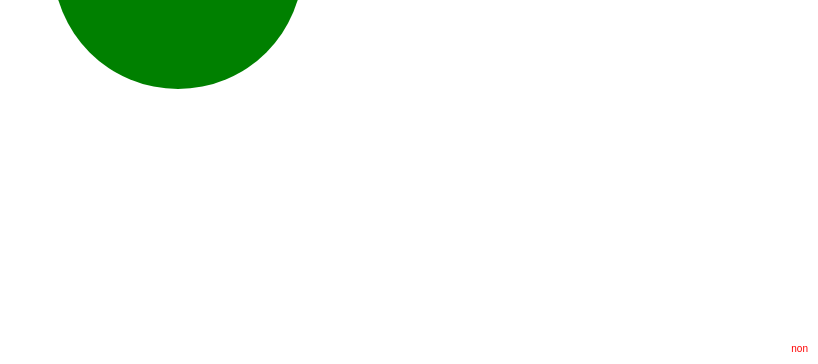
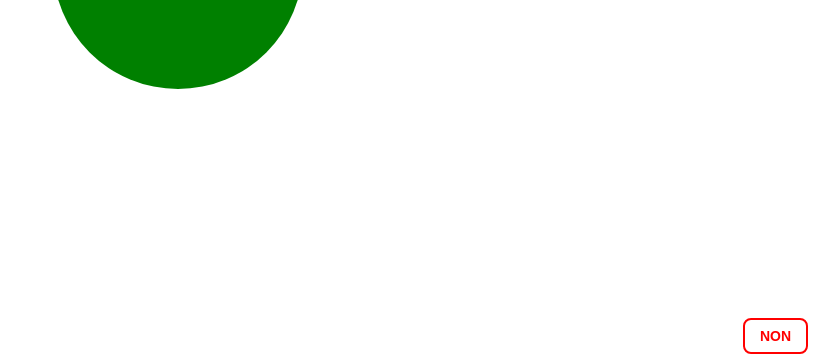
Before and after one commit to yassinlahbib/answer.github.io, a plain HTML site: page index.html in a window 1280 px wide. Shown: the part 436-800 px from the top of the page, without its empty margins (462-1280 px from the left). Drawn offline with Linux system fonts and the light colour scheme.

Commit message:
Modify 'non' div styling and content
Updated the styling and text of the 'non' div.

```diff
--- a/index.html
+++ b/index.html
@@ -3,6 +3,7 @@
 <head>
   <meta charset="UTF-8">
   <title>Question</title>
+
   <style>
     body {
       margin: 0;
@@ -33,15 +34,25 @@
       position: fixed;
       bottom: 10px;
       right: 10px;
+
+      border: 2px solid red;
+      padding: 8px 15px;
+      border-radius: 8px;
+
       color: red;
-      font-size: 10px;
+      font-size: 14px;
+      font-weight: bold;
+
+      background: white;
     }
   </style>
 </head>
+
 <body>
 
   <a class="oui" href="page2.html">OUI</a>
-  <div class="non">non</div>
+
+  <div class="non">NON</div>
 
 </body>
 </html>
```
